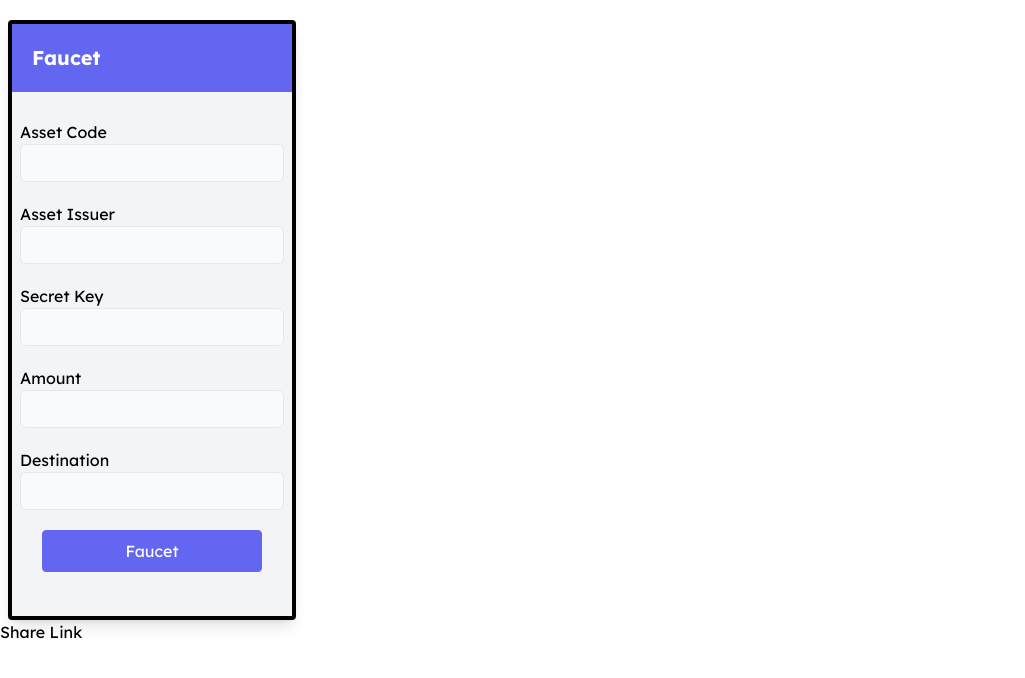
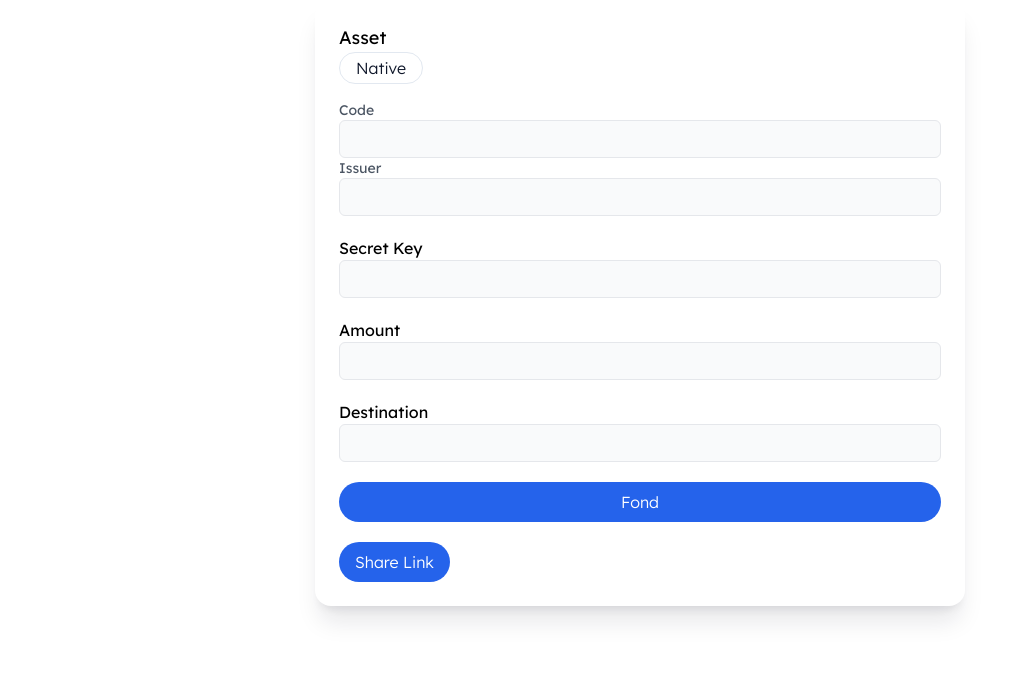
Before and after one commit to orlandocsosa/stellar-chef, a SvelteKit app: page /faucet in a window 1280 px wide. Shown: the top 678 px of the page, without its empty margins (0-1025 px from the left). Built offline with nearby package versions, Linux system fonts and the light colour scheme; no server answers; what stellar-sdk would draw is missing.

Commit message:
Refactor Faucet page to use salient components
- Add button to select the native asset

```diff
--- a/src/routes/faucet/+page.svelte
+++ b/src/routes/faucet/+page.svelte
@@ -1,7 +1,7 @@
 <script lang="ts">
   import { Asset, Keypair, Operation } from 'stellar-sdk';
-  import Button from '../../components/Button.svelte';
-  import Card from '../../components/Card.svelte';
+  import Button from '../../components/salient/Button.svelte';
+  import Card from '../../components/salient/Card.svelte';
   import { Account } from '../../services/stellar/Account';
   import { buildTransaction, server } from '../../services/stellar/utils';
   import { parseEntriesValues } from '../../utils';
@@ -15,6 +15,7 @@
     destination: string;
   }
 
+  let isNative: boolean;
   let payment: IFaucet = {
     code: '',
     issuer: '',
@@ -22,6 +23,10 @@
     amount: '',
     destination: ''
   };
+
+  function toggleIsNative() {
+    isNative = !isNative;
+  }
 
   async function handlePayment(e: any) {
     try {
@@ -33,7 +38,7 @@
       const transaction = buildTransaction(await server.loadAccount(sourcePaymentAccount.publicKey), [
         Operation.payment({
           amount: form.amount,
-          asset: new Asset(form.code, form.issuer),
+          asset: isNative ? Asset.native() : new Asset(form.code, form.issuer),
           destination: destinationAccount.publicKey
         })
       ]);
@@ -59,17 +64,26 @@
   });
 </script>
 
-<Card title="Faucet">
+<Card className="max-w-[650px] m-auto">
   <form class="flex flex-col gap-5 items-center" on:submit|preventDefault={handlePayment}>
+    <div class="w-full">
+      <div class="mb-4">
+        <h3 class="text-lg">Asset</h3>
+        <Button onClick={toggleIsNative} color={isNative ? 'blue' : 'white'} className="h-8">Native</Button>
+      </div>
+
+      {#if !isNative}
         <label class="flex flex-col w-full">
-      Asset Code
+          <p class="text-sm text-gray-600">Code</p>
           <input name="code" type="text" bind:value={payment.code} />
         </label>
 
         <label class="flex flex-col w-full">
-      Asset Issuer
+          <p class="text-sm text-gray-600">Issuer</p>
           <input name="issuer" type="text" bind:value={payment.issuer} />
         </label>
+      {/if}
+    </div>
 
     <label class="flex flex-col w-full">
       Secret Key
@@ -86,8 +100,8 @@
       <input name="destination" type="text" bind:value={payment.destination} />
     </label>
 
-    <Button label="Faucet" />
+    <Button type="submit" className="w-full">Fond</Button>
   </form>
+
+  <Button type="button" onClick={handleShareLink} className="mt-5">Share Link</Button>
 </Card>
-
-<button on:click={handleShareLink}>Share Link</button>
```
Lines whose indentation alone changed are shown as unchanged.
